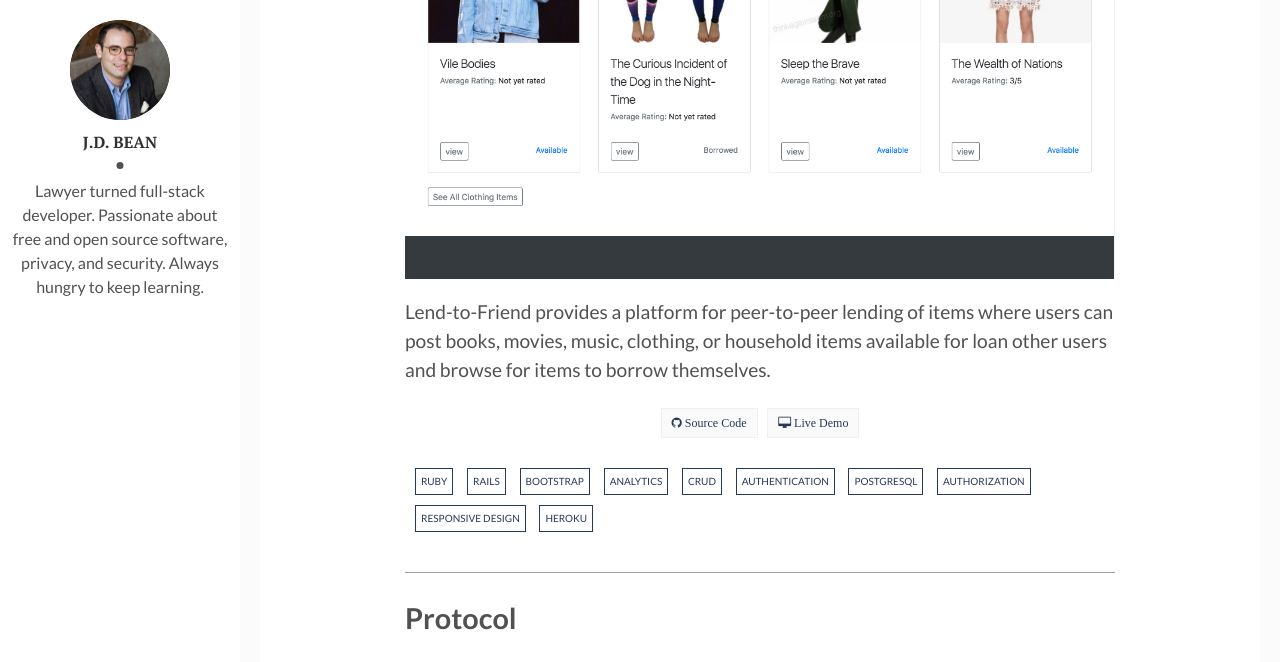
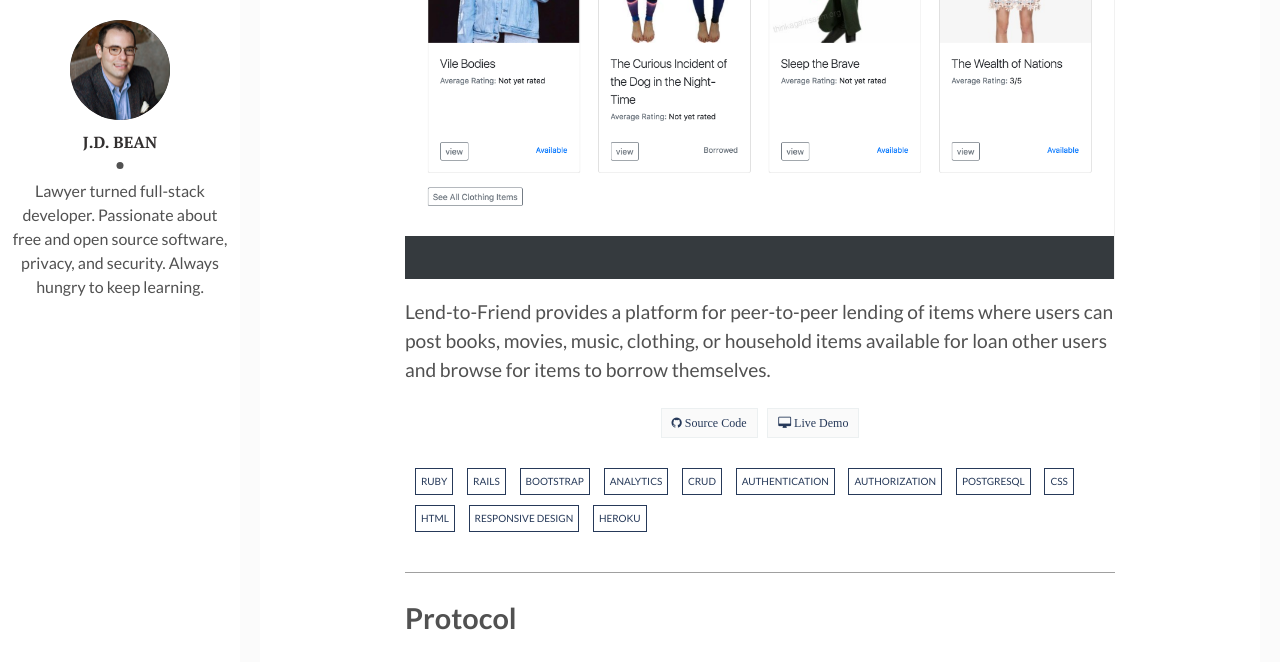
Before and after one commit to jdbean/blog-mirror, a Jekyll site: the page built from projects.md, in a window 1280 px wide and 1400 px high, scrolled down 1135 px. Shown: the top 662 px of the window. Built offline with Jekyll 4.4.1, drawn with Linux system fonts in a browser that asks for light colours; some of the changed text lies outside the part shown.

Commit message:
tweaking portfolio tech tags

```diff
--- a/projects.md
+++ b/projects.md
@@ -4,9 +4,9 @@ title: "Project Portfolio"
 # date:  2018-03-19
 description: My very first post on my brand new blog!
 # img: pen_and_paper.jpg
-tags1: ["Ruby", "Gem", "Jekyll", "Sinatra", "JavaScript", "React", "Redux", "Thunk", "Fetch", "WebSockets", "API", "SCSS", "Semantic UI", Self-hosted ]
-tags2: ["Ruby", "Rails", "Bootstrap", "Analytics", "CRUD", "Authentication", "PostgreSQL", "Authorization", "Responsive Design",  "Heroku"]
-tags3: ["JavaScript", "Ruby", "Rails", "PostgreSQL", "WebSockets", "Action Cable", "Google Translate API", "bcrypt", "CSS"]
+tags1: ["Ruby", "Gem", "Jekyll", "Sinatra", "JavaScript", "React", "Redux", "Thunk", "Fetch", "WebSockets", "API", HTML, "SCSS", "Semantic UI", Self-hosted ]
+tags2: ["Ruby", "Rails", "Bootstrap", "Analytics", "CRUD", "Authentication", "Authorization", "PostgreSQL", CSS, HTML, "Responsive Design",  "Heroku"]
+tags3: ["JavaScript", "Ruby", "Rails", "PostgreSQL", "WebSockets", "Action Cable", "Fetch", "Google Translate API", "Authentication", "Authorization", "bcrypt", "HTML", "CSS"]
 # permalink: projects.md
 ---
 
```
